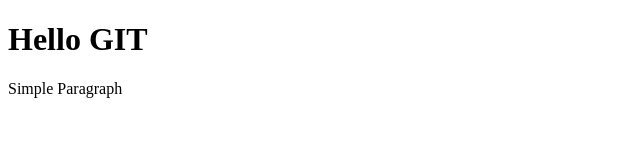
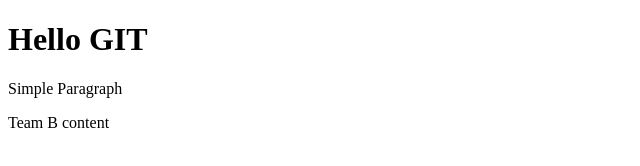
Before and after one commit to VidhyaMahendran/uieTraining, a plain HTML site: page index.html in a window 1280 px wide. Shown: the whole page, without its empty margins (0-640 px from the left). Drawn offline with Linux system fonts and the light colour scheme.

Commit message:
Added team B changes

```diff
--- a/index.html
+++ b/index.html
@@ -7,6 +7,7 @@
 		<div id="container">
 			<h1>Hello GIT</h1>
 			<p>Simple Paragraph</p>
+			<p>Team B content</p>
 		</div>
 	</body>
 </html>
```
